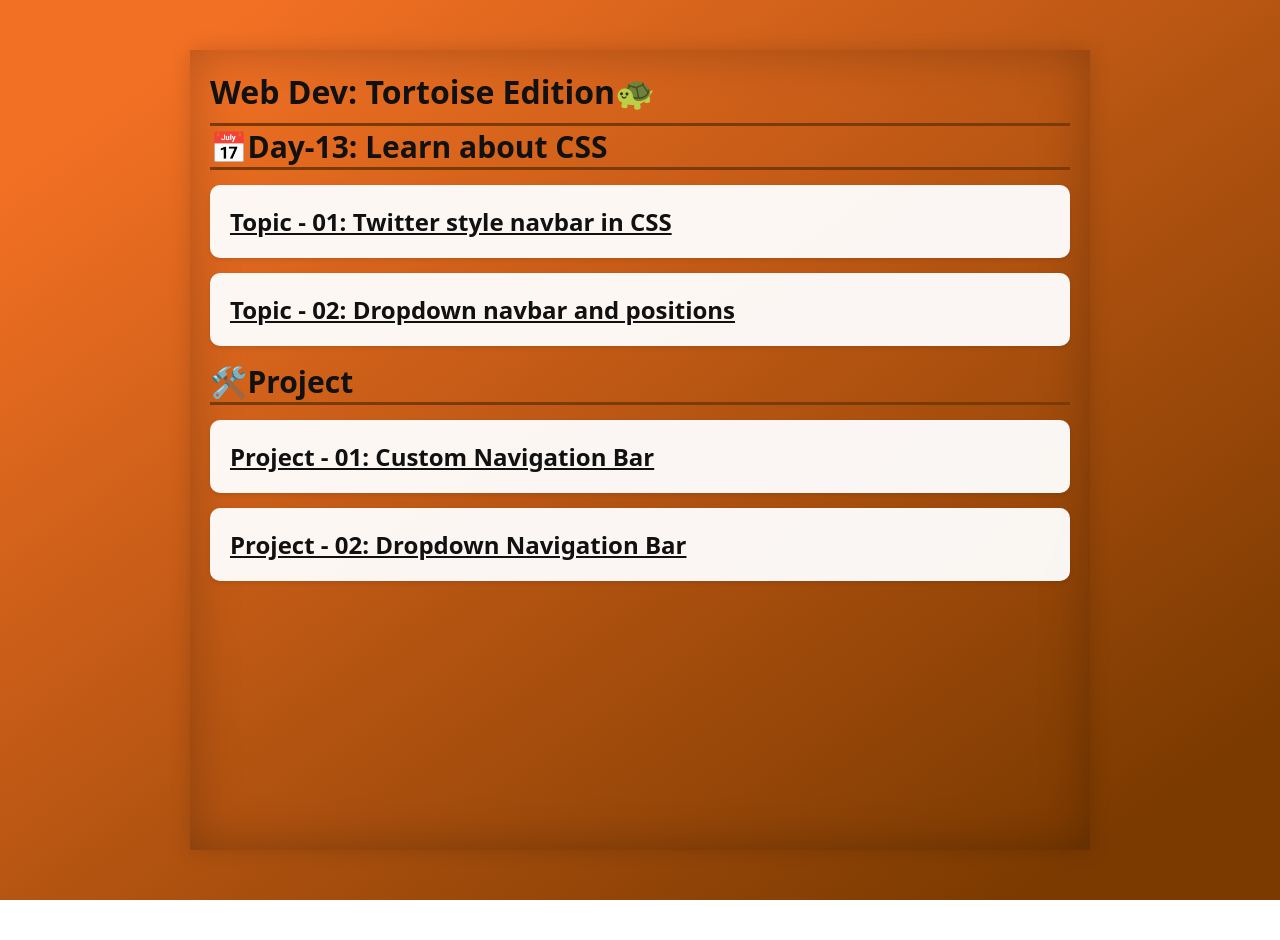
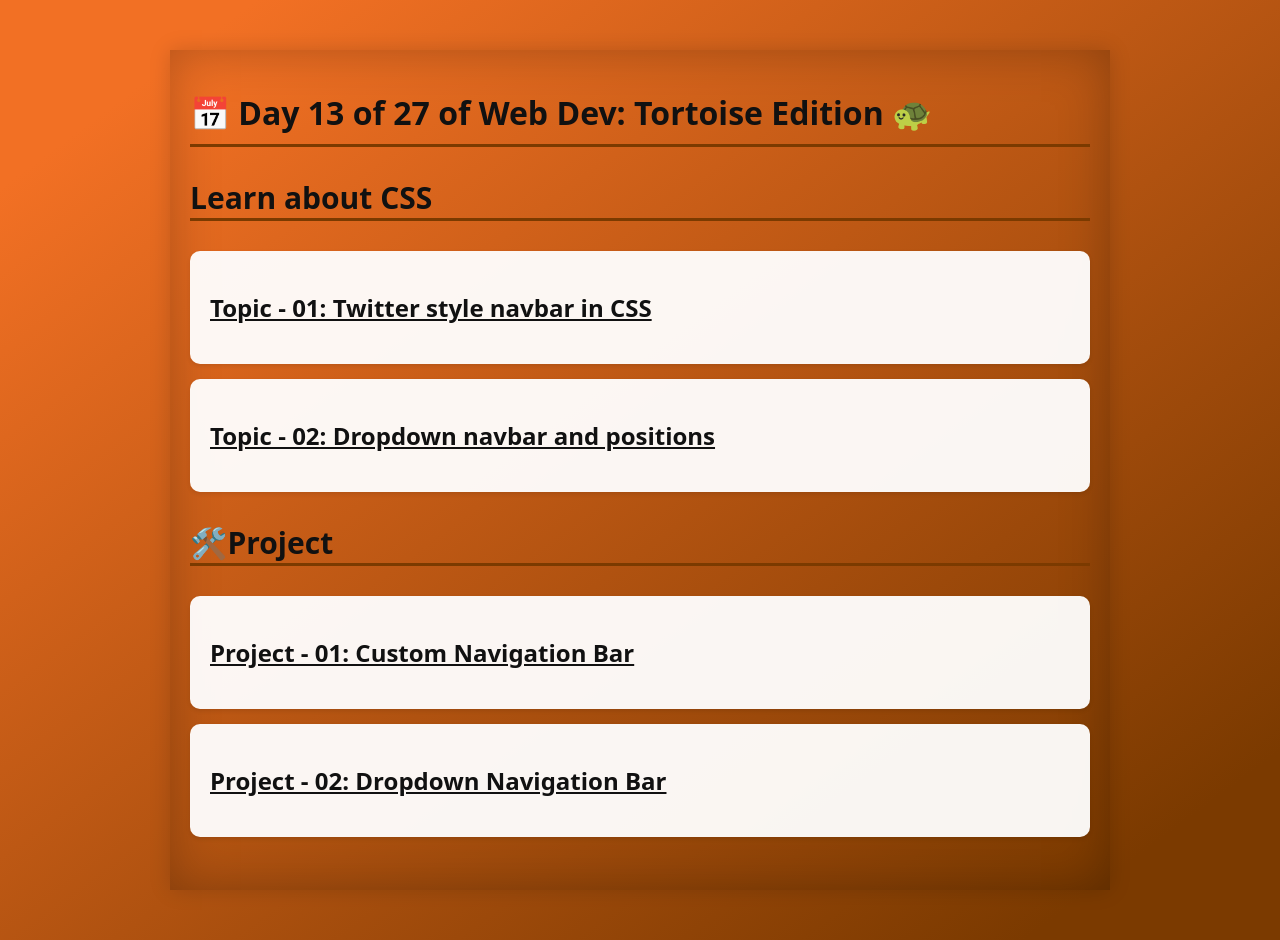
Before and after one commit to haiderarbaz/web-dev-tortoise-edition, a plain HTML site: page day-13/navigation.html in a window 1280 px wide. Before the commit the page ends 900 px from the top, so only its background shows below. Drawn offline with Linux system fonts and the light colour scheme; files that its build step writes are made by us from their sources.

Commit message:
Add some changes in DAY-13.md navigation.html

```diff
--- a/day-13/navigation.html
+++ b/day-13/navigation.html
@@ -3,7 +3,6 @@
   <head>
     <meta charset="UTF-8" />
     <meta name="viewport" content="width=device-width, initial-scale=1.0" />
-    <link rel="stylesheet" href="style.css" />
     <title>Main Navigation</title>
     <style>
       body {
@@ -59,9 +58,9 @@
     </style>
   </head>
   <body>
-    <h1>Web Dev: Tortoise Edition🐢</h1>
+    <h1>📅 Day 13 of 27 of Web Dev: Tortoise Edition 🐢</h1>
 
-    <p><strong>📅Day-13: Learn about CSS</strong></p>
+    <p><strong>Learn about CSS</strong></p>
 
     <div class="day-card">
       <a href="./Topic-01_Twitter-Style-Navbar/twitter-navbar.html">
```
Also changed, not shown: 1 other file.
